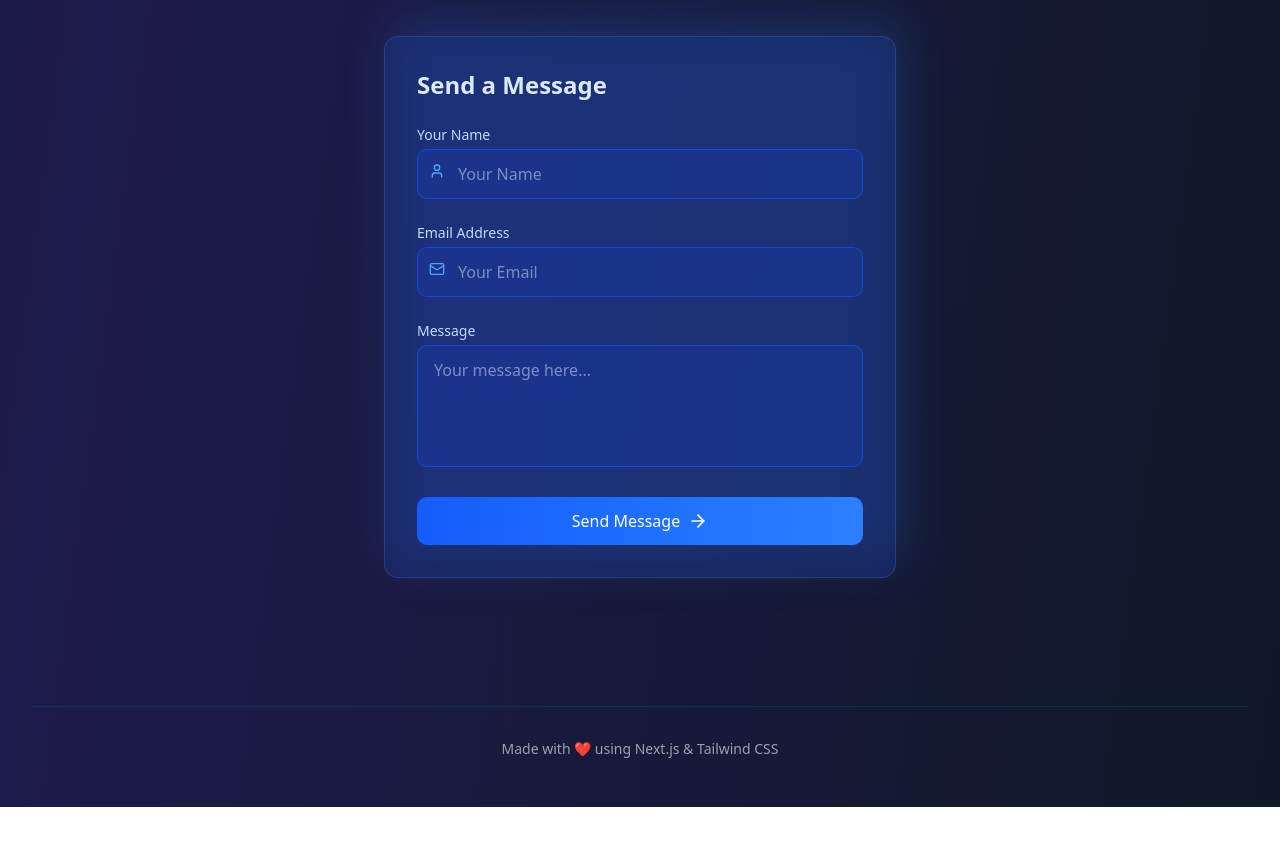
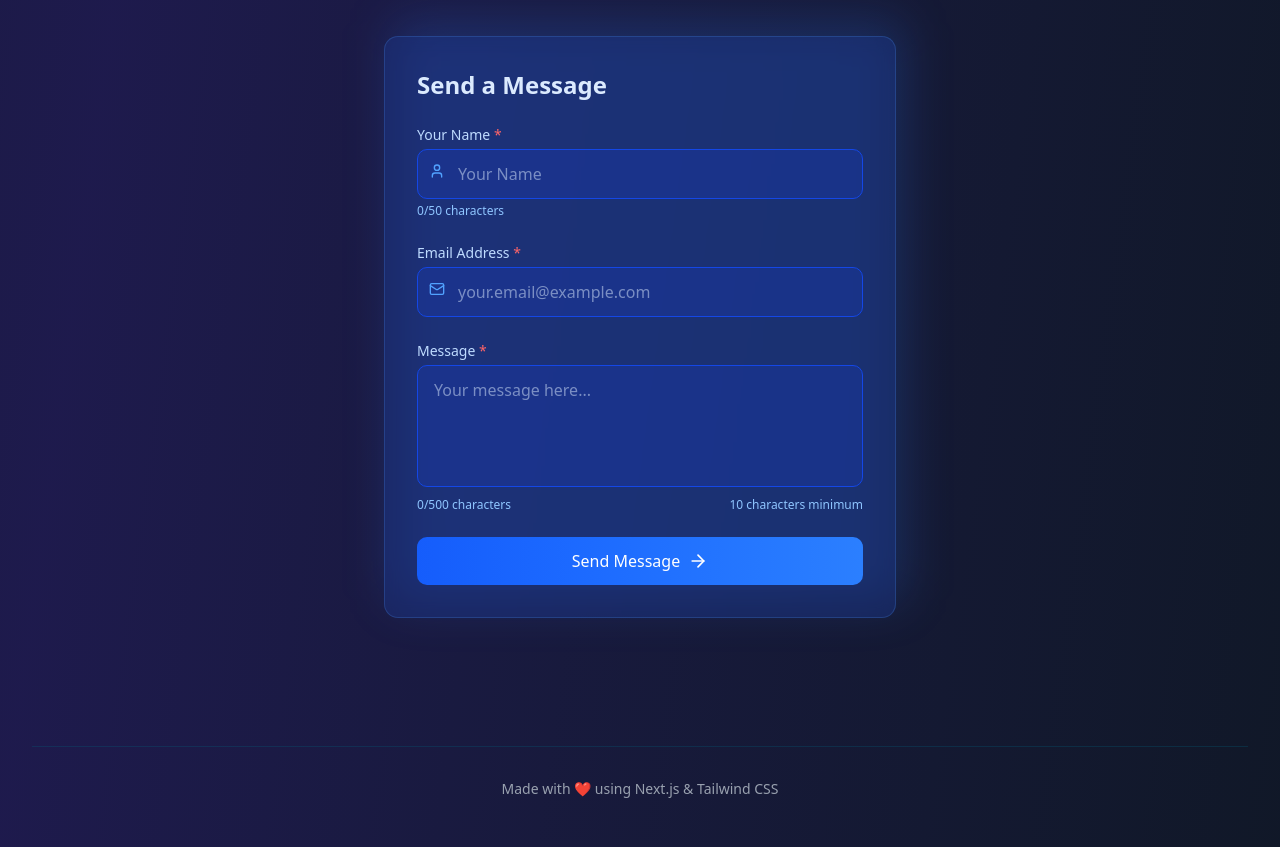
Before and after one commit to Zakariae-zemat/Portfolio, a Next.js app: page / in a window 1280 px wide. Shown: the part 8640-9487 px from the top of the page. Before the commit the page ends 9447 px from the top, so only its background shows below. Built offline with nearby package versions, Linux system fonts and the light colour scheme.

Commit message:
fix contact form error(required fields + patterns)

```diff
--- a/src/app/Components/Contact.jsx
+++ b/src/app/Components/Contact.jsx
@@ -1,5 +1,5 @@
 import { useState, useRef } from 'react';
-import { Send, User, Mail, ArrowRight, Loader } from 'lucide-react';
+import { Send, User, Mail, ArrowRight, Loader, AlertCircle } from 'lucide-react';
 
 export default function ContactSection() {
   const [formState, setFormState] = useState({
@@ -14,17 +14,88 @@ export default function ContactSection() {
     error: null
   });
 
+  // Add validation state
+  const [validation, setValidation] = useState({
+    name: { valid: true, message: '' },
+    email: { valid: true, message: '' },
+    message: { valid: true, message: '' }
+  });
+
   const formRef = useRef(null);
 
+  // Email validation regex pattern
+  const emailPattern = /^[a-zA-Z0-9._%+-]+@[a-zA-Z0-9.-]+\.[a-zA-Z]{2,}$/;
+
+  // Constants for validation
+  const MIN_NAME_LENGTH = 2;
+  const MAX_NAME_LENGTH = 50;
+  const MIN_MESSAGE_LENGTH = 10;
+  const MAX_MESSAGE_LENGTH = 500;
+
   const handleChange = (e) => {
+    const { name, value } = e.target;
+
     setFormState({
       ...formState,
-      [e.target.name]: e.target.value
+      [name]: value
     });
+
+    // Clear validation errors when user types
+    setValidation({
+      ...validation,
+      [name]: { valid: true, message: '' }
+    });
+  };
+
+  const validateForm = () => {
+    let isValid = true;
+    const newValidation = { ...validation };
+
+    // Validate name
+    if (!formState.name.trim()) {
+      newValidation.name = { valid: false, message: 'Name is required' };
+      isValid = false;
+    } else if (formState.name.length < MIN_NAME_LENGTH) {
+      newValidation.name = { valid: false, message: `Name must be at least ${MIN_NAME_LENGTH} characters` };
+      isValid = false;
+    } else if (formState.name.length > MAX_NAME_LENGTH) {
+      newValidation.name = { valid: false, message: `Name cannot exceed ${MAX_NAME_LENGTH} characters` };
+      isValid = false;
+    }
+
+    // Validate email
+    if (!formState.email.trim()) {
+      newValidation.email = { valid: false, message: 'Email is required' };
+      isValid = false;
+    } else if (!emailPattern.test(formState.email)) {
+      newValidation.email = { valid: false, message: 'Please enter a valid email address' };
+      isValid = false;
+    }
+
+    // Validate message
+    if (!formState.message.trim()) {
+      newValidation.message = { valid: false, message: 'Message is required' };
+      isValid = false;
+    } else if (formState.message.length < MIN_MESSAGE_LENGTH) {
+      newValidation.message = { valid: false, message: `Message must be at least ${MIN_MESSAGE_LENGTH} characters` };
+      isValid = false;
+    } else if (formState.message.length > MAX_MESSAGE_LENGTH) {
+      newValidation.message = { valid: false, message: `Message cannot exceed ${MAX_MESSAGE_LENGTH} characters` };
+      isValid = false;
+    }
+
+    setValidation(newValidation);
+    return isValid;
   };
 
   const handleSubmit = (e) => {
     e.preventDefault();
+
+    // Validate form before submission
+    if (!validateForm()) {
+      return;
+    }
+
     setFormStatus({ isSending: true, isSent: false, error: null });
 
     // Create a hidden form element
@@ -96,11 +167,13 @@ export default function ContactSection() {
                     <p className="text-blue-300 text-sm mt-4">Redirecting you back to the homepage in a few seconds...</p>
                   </div>
                 ) : (
-                  <div>
+                  <form onSubmit={handleSubmit} noValidate>
                     <div className="space-y-6">
                       {/* Name field */}
                       <div className="relative">
-                        <label htmlFor="name" className="block text-blue-200 text-sm font-medium mb-1">Your Name</label>
+                        <label htmlFor="name" className="block text-blue-200 text-sm font-medium mb-1">
+                          Your Name <span className="text-red-400">*</span>
+                        </label>
                         <div className="relative">
                           <input
                             type="text"
@@ -109,16 +182,31 @@ export default function ContactSection() {
                             value={formState.name}
                             onChange={handleChange}
                             required
-                            className="w-full bg-blue-800/30 text-blue-100 border border-blue-700 rounded-lg py-3 px-4 pl-10 focus:outline-none focus:ring-2 focus:ring-blue-400 focus:border-transparent"
+                            minLength={MIN_NAME_LENGTH}
+                            maxLength={MAX_NAME_LENGTH}
+                            className={`w-full bg-blue-800/30 text-blue-100 border ${
+                              validation.name.valid ? 'border-blue-700' : 'border-red-500'
+                            } rounded-lg py-3 px-4 pl-10 focus:outline-none focus:ring-2 focus:ring-blue-400 focus:border-transparent`}
                             placeholder="Your Name"
                           />
                           <User className="absolute left-3 top-3.5 text-blue-400 w-4 h-4" />
+                        </div>
+                        {!validation.name.valid && (
+                          <div className="flex items-center mt-1 text-red-400 text-sm">
+                            <AlertCircle className="w-3 h-3 mr-1" />
+                            {validation.name.message}
+                          </div>
+                        )}
+                        <div className="mt-1 text-blue-300 text-xs">
+                          {formState.name.length}/{MAX_NAME_LENGTH} characters
                         </div>
                       </div>
 
                       {/* Email field */}
                       <div className="relative">
-                        <label htmlFor="email" className="block text-blue-200 text-sm font-medium mb-1">Email Address</label>
+                        <label htmlFor="email" className="block text-blue-200 text-sm font-medium mb-1">
+                          Email Address <span className="text-red-400">*</span>
+                        </label>
                         <div className="relative">
                           <input
                             type="email"
@@ -127,26 +215,51 @@ export default function ContactSection() {
                             value={formState.email}
                             onChange={handleChange}
                             required
-                            className="w-full bg-blue-800/30 text-blue-100 border border-blue-700 rounded-lg py-3 px-4 pl-10 focus:outline-none focus:ring-2 focus:ring-blue-400 focus:border-transparent"
-                            placeholder="Your Email"
+                            pattern="[a-zA-Z0-9._%+-]+@[a-zA-Z0-9.-]+\.[a-zA-Z]{2,}"
+                            className={`w-full bg-blue-800/30 text-blue-100 border ${
+                              validation.email.valid ? 'border-blue-700' : 'border-red-500'
+                            } rounded-lg py-3 px-4 pl-10 focus:outline-none focus:ring-2 focus:ring-blue-400 focus:border-transparent`}
+                            placeholder="your.email@example.com"
                           />
                           <Mail className="absolute left-3 top-3.5 text-blue-400 w-4 h-4" />
                         </div>
+                        {!validation.email.valid && (
+                          <div className="flex items-center mt-1 text-red-400 text-sm">
+                            <AlertCircle className="w-3 h-3 mr-1" />
+                            {validation.email.message}
+                          </div>
+                        )}
                       </div>
 
                       {/* Message field */}
                       <div className="relative">
-                        <label htmlFor="message" className="block text-blue-200 text-sm font-medium mb-1">Message</label>
+                        <label htmlFor="message" className="block text-blue-200 text-sm font-medium mb-1">
+                          Message <span className="text-red-400">*</span>
+                        </label>
                         <textarea
                           id="message"
                           name="message"
                           value={formState.message}
                           onChange={handleChange}
                           required
+                          minLength={MIN_MESSAGE_LENGTH}
+                          maxLength={MAX_MESSAGE_LENGTH}
                           rows={4}
-                          className="w-full bg-blue-800/30 text-blue-100 border border-blue-700 rounded-lg py-3 px-4 focus:outline-none focus:ring-2 focus:ring-blue-400 focus:border-transparent resize-none"
+                          className={`w-full bg-blue-800/30 text-blue-100 border ${
+                            validation.message.valid ? 'border-blue-700' : 'border-red-500'
+                          } rounded-lg py-3 px-4 focus:outline-none focus:ring-2 focus:ring-blue-400 focus:border-transparent resize-none`}
                           placeholder="Your message here..."
                         />
+                        {!validation.message.valid && (
+                          <div className="flex items-center mt-1 text-red-400 text-sm">
+                            <AlertCircle className="w-3 h-3 mr-1" />
+                            {validation.message.message}
+                          </div>
+                        )}
+                        <div className="mt-1 text-blue-300 text-xs flex justify-between">
+                          <span>{formState.message.length}/{MAX_MESSAGE_LENGTH} characters</span>
+                          <span>{MIN_MESSAGE_LENGTH} characters minimum</span>
+                        </div>
                       </div>
 
                       {/* Error message */}
@@ -158,7 +271,7 @@ export default function ContactSection() {
 
                       {/* Submit button */}
                       <button
-                        onClick={handleSubmit}
+                        type="submit"
                         disabled={formStatus.isSending}
                         className="w-full bg-gradient-to-r from-blue-600 to-blue-500 hover:from-blue-500 hover:to-blue-400 text-white font-medium py-3 px-4 rounded-lg transition-all duration-300 flex items-center justify-center group relative overflow-hidden"
                       >
@@ -178,7 +291,7 @@ export default function ContactSection() {
                         </span>
                       </button>
                     </div>
-                  </div>
+                  </form>
                 )}
               </div>
             </div>
```
